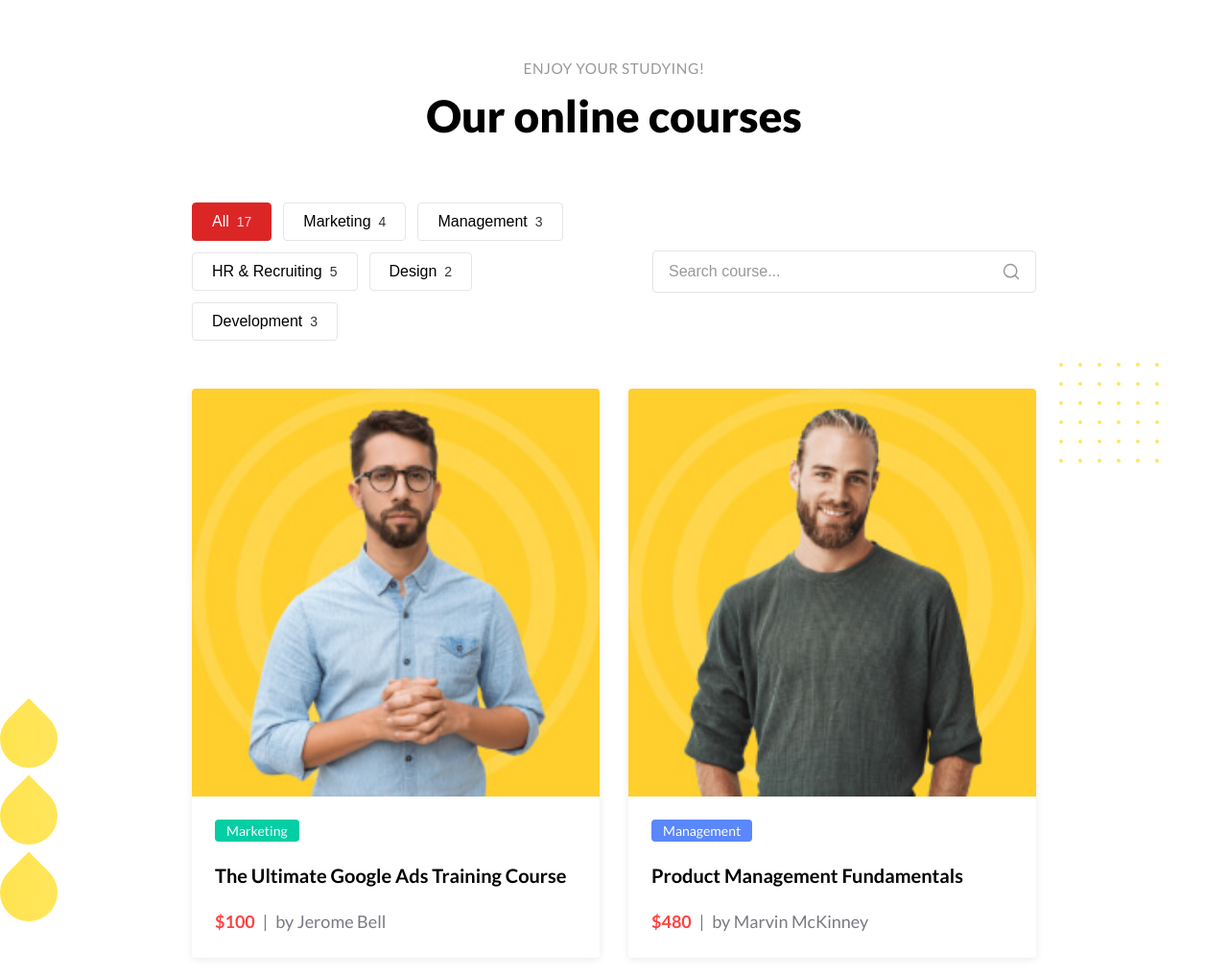
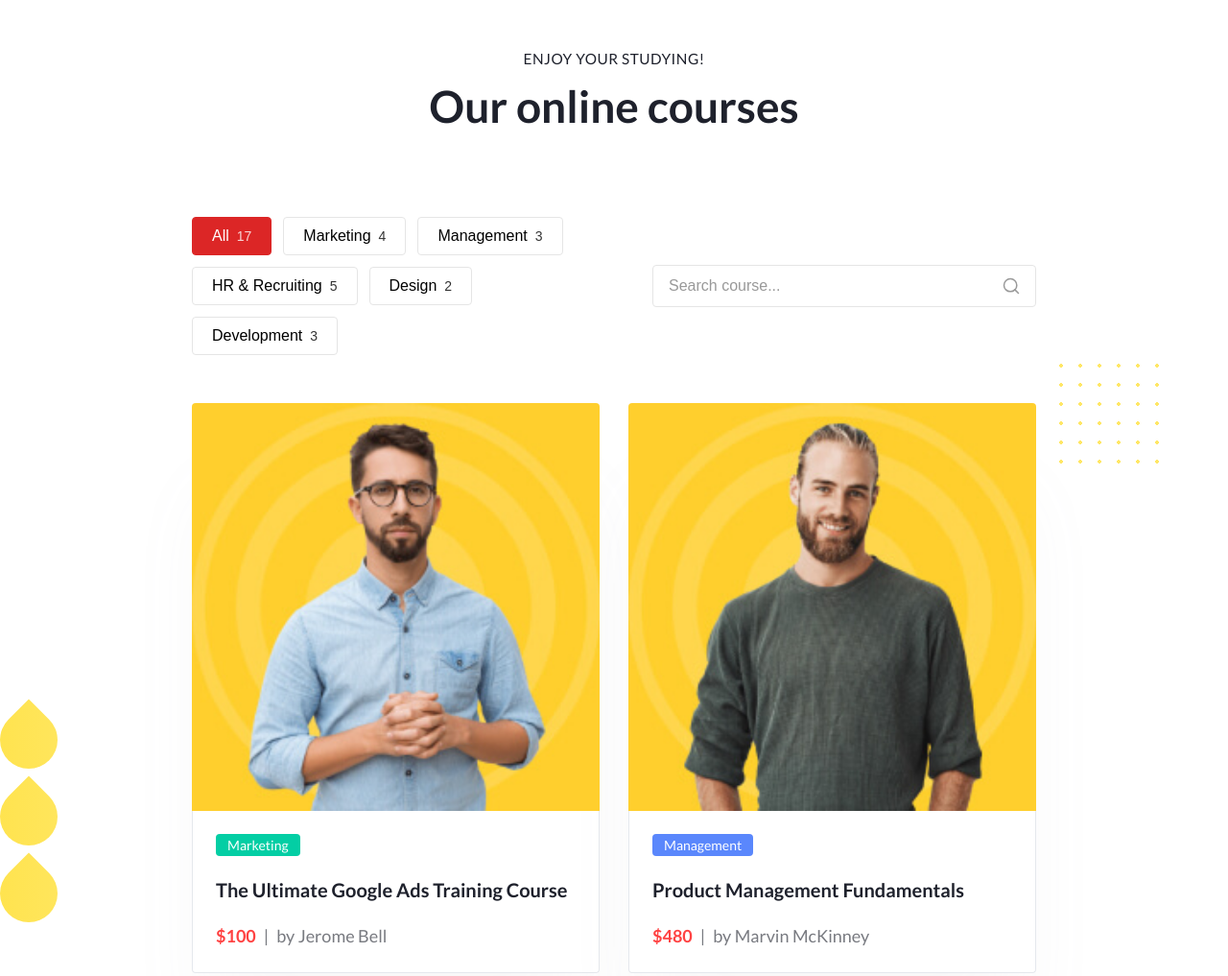
Before and after one commit to MarilynCat/test_task_online_courses, a website: page index.html in a window 1280 px wide. Shown: the top 1017 px of the page at 96% size. Drawn offline with Linux system fonts and the light colour scheme.

Commit message:
бордер карточек и тени

```diff
--- a/styles.scss
+++ b/styles.scss
@@ -24,7 +24,7 @@ body {
 
 // Заголовки
 h1 {
-    font-weight: 900; // Black
+    font-weight: 700; // Bold
     line-height: 130%;
     font-size: 46px;
 }
@@ -63,12 +63,12 @@ h6 {
 .page {
     max-width: 1920px;
     margin: 0 auto;
-    padding: 60px 345px 100px;
+    padding: 50px 345px 86px;
     position: relative;
     min-height: 100vh;
 
     @media (max-width: 1600px) {
-        padding: 60px 200px 100px;
+        padding: 50px 200px 86px;
     }
 
     @media (max-width: 1200px) {
@@ -91,7 +91,7 @@ h6 {
 // Header
 .header {
     text-align: center;
-    margin-bottom: 60px;
+    margin-bottom: 85px;
 
     @media (max-width: 768px) {
         margin-bottom: 40px;
@@ -100,7 +100,7 @@ h6 {
 
 .header__subtitle {
     font-size: clamp(12px, 1.2vw, 16px);
-    color: $color-gray-light;
+    color: #1E212C;
     margin-bottom: 8px;
     font-weight: 400;
     letter-spacing: 0.5px;
@@ -108,8 +108,8 @@ h6 {
 
 .header__title {
     font-size: 46px;
-    font-weight: 900; // Black
-    color: $color-black;
+    font-weight: 700; // Bold
+    color: #1E212C;
     line-height: 130%;
 
     @media (max-width: 768px) {
@@ -268,8 +268,7 @@ h6 {
 .course-card {
     background-color: $color-white;
     border-radius: 4px;
-    overflow: hidden;
-    box-shadow: 0 2px 8px rgba(0, 0, 0, 0.08);
+    box-shadow: 0 80px 80px -20px rgba(154, 156, 165, 0.08);
     transition: transform 0.3s ease, box-shadow 0.3s ease;
     display: flex;
     flex-direction: column;
@@ -283,7 +282,7 @@ h6 {
 
     &:hover {
         transform: translateY(-4px);
-        box-shadow: 0 4px 16px rgba(0, 0, 0, 0.12);
+        box-shadow: 0 80px 80px -20px rgba(154, 156, 165, 0.16);
     }
 }
 
@@ -298,6 +297,7 @@ h6 {
     background-size: 40px 40px, 20px 20px;
     overflow: hidden;
     flex-shrink: 0;
+    border-radius: 4px 4px 0 0;
 
     @media (max-width: 1600px) {
         padding-top: 100%;
@@ -321,6 +321,10 @@ h6 {
     gap: 20px;
     flex: 1;
     min-height: 0;
+    border-radius: 0 0 4px 4px;
+    border-bottom: 1px solid #E5E8ED;
+    border-left: 1px solid #E5E8ED;
+    border-right: 1px solid #E5E8ED;
 }
 
 .course-card__category {
@@ -341,7 +345,7 @@ h6 {
     font-size: 20px;
     font-weight: 700; // Bold
     line-height: 150%;
-    color: $color-black;
+    color: #1E212C;
     margin: 0;
 }
 
```
Also changed, not shown: styles.css, 2 other files.
